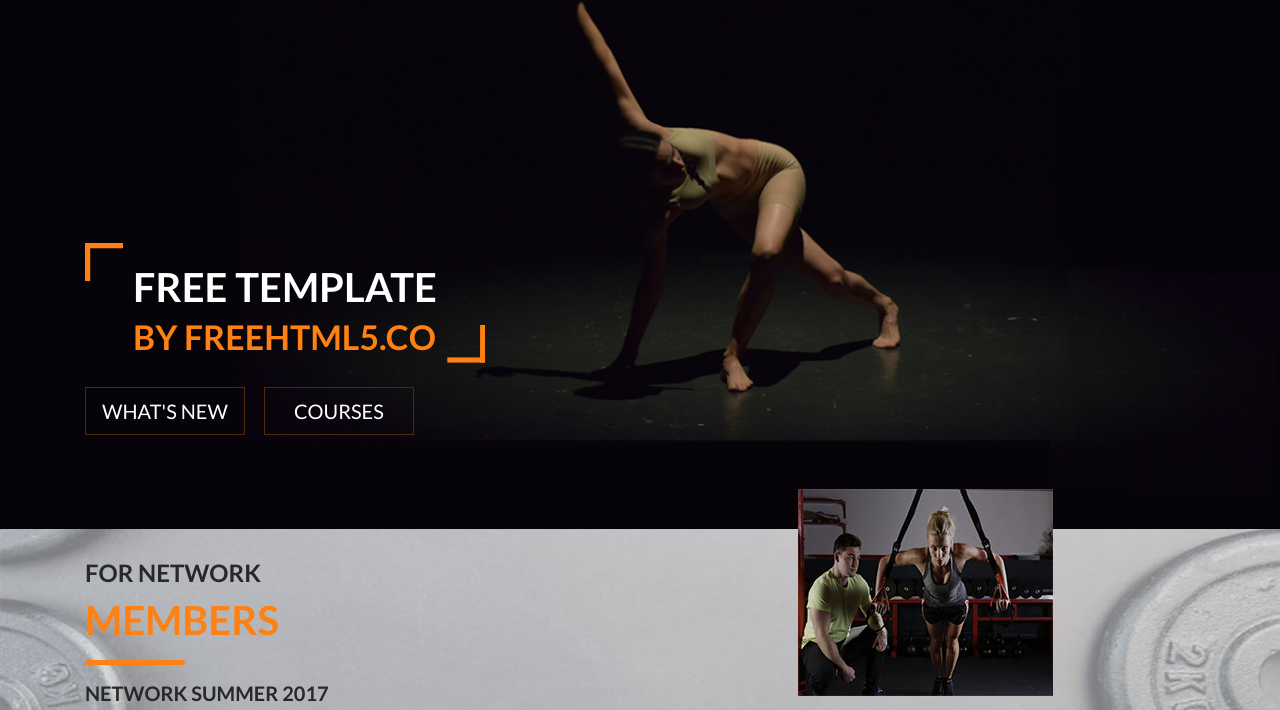
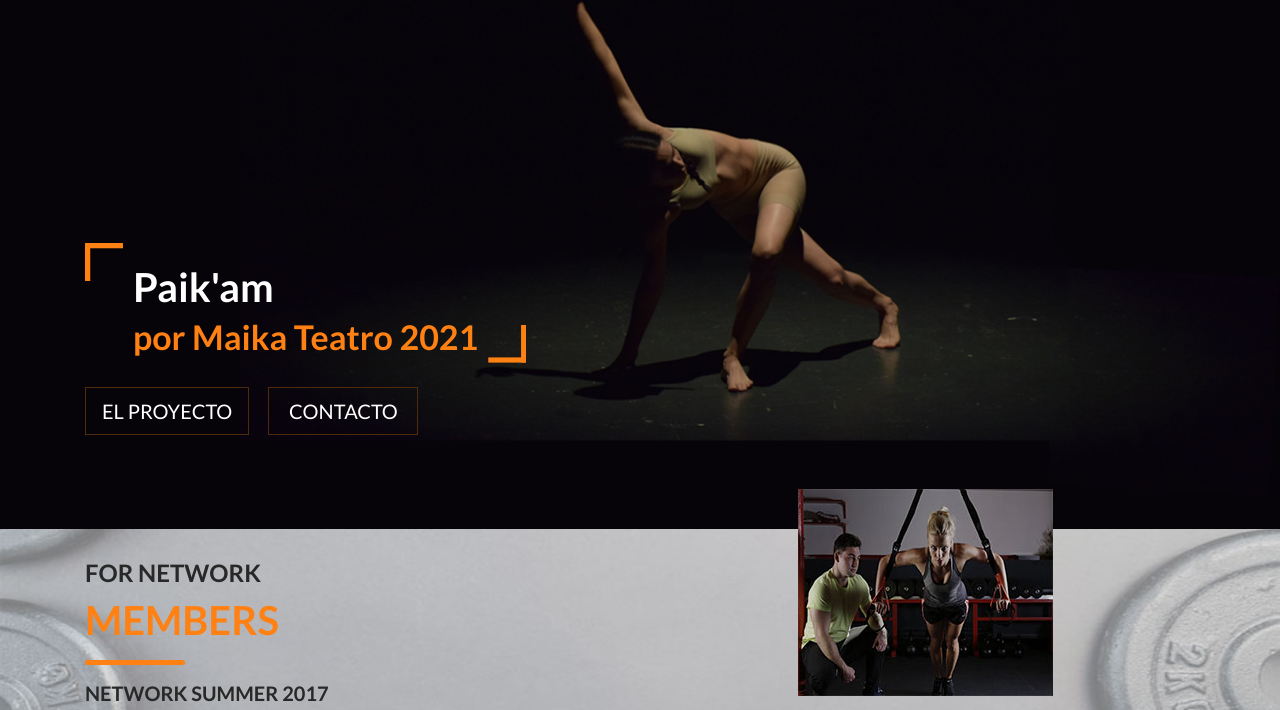
Before and after one commit to jlagr/maika2021, a plain HTML site: page index.html in a window 1280 px wide. Shown: the part 81-791 px from the top of the page. Drawn offline with Linux system fonts and the light colour scheme.

Commit message:
Banner principal

```diff
--- a/index.html
+++ b/index.html
@@ -39,9 +39,9 @@
   <div class="container">
     <div class="fh5co-banner-text-box">
       <div class="quote-box pl-5 pr-5 wow bounceInRight">
-        <h2> FREE TEMPLATE <br><span>BY FREEHTML5.CO</span> </h2>
+        <h2> Paik'am <br><span>por Maika Teatro 2021</span> </h2>
       </div>
-      <a href="#" class="btn text-uppercase btn-outline-danger btn-lg mr-3 mb-3 wow bounceInUp"> What's new</a> <a href="#" class="btn text-uppercase btn-outline-danger btn-lg mb-3 wow bounceInDown"> Courses</a> </div>
+      <a href="#" class="btn text-uppercase btn-outline-danger btn-lg mr-3 mb-3 wow bounceInUp"> El proyecto</a> <a href="#" class="btn text-uppercase btn-outline-danger btn-lg mb-3 wow bounceInDown"> Contacto</a> </div>
   </div>
 </div>
 <div class="container-fluid fh5co-network">
```
